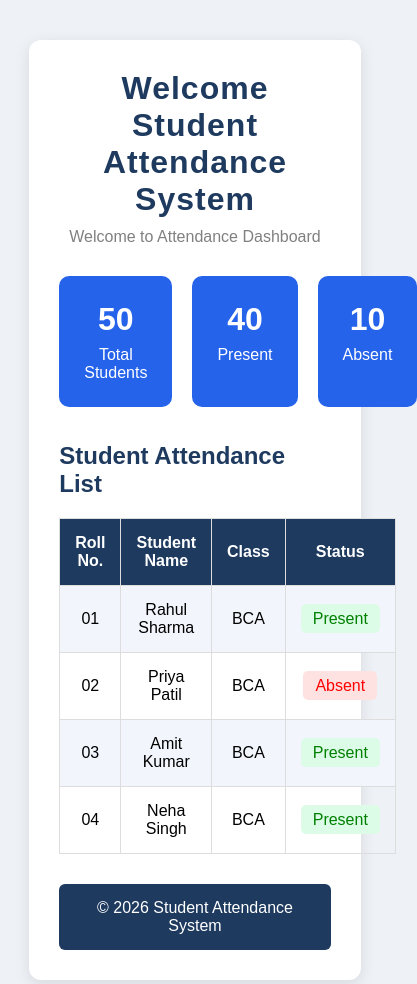
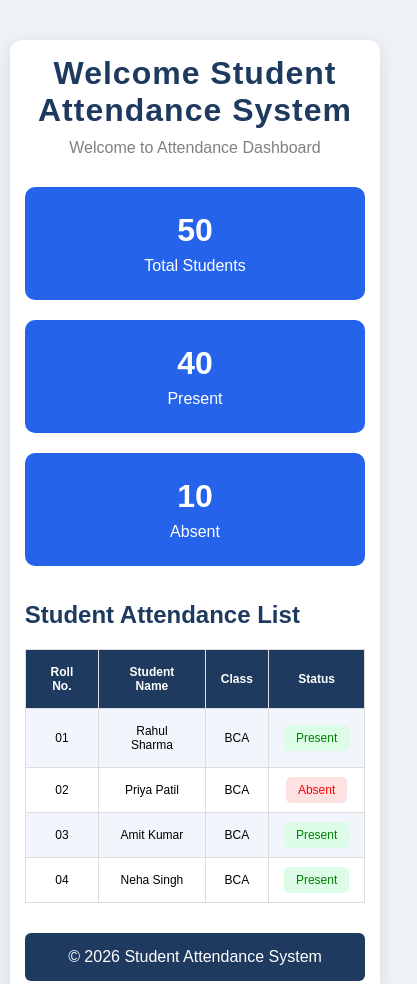
Before and after one commit to Shwetapawara04/Student-Attendance-System, a plain HTML site: page index.html in a window 390 px wide. Shown: the top 984 px of the page, 417 px wide, since content can reach past the window. Drawn offline with Linux system fonts and the light colour scheme.

Commit message:
Added responsive design

```diff
--- a/style.css
+++ b/style.css
@@ -124,3 +124,17 @@ footer {
     color: white;
     border-radius: 6px;
 }
+@media (max-width: 600px) {
+    .container {
+        width: 95%;
+        padding: 15px;
+    }
+
+    .cards {
+        flex-direction: column;
+    }
+
+    table {
+        font-size: 12px;
+    }
+}
```
